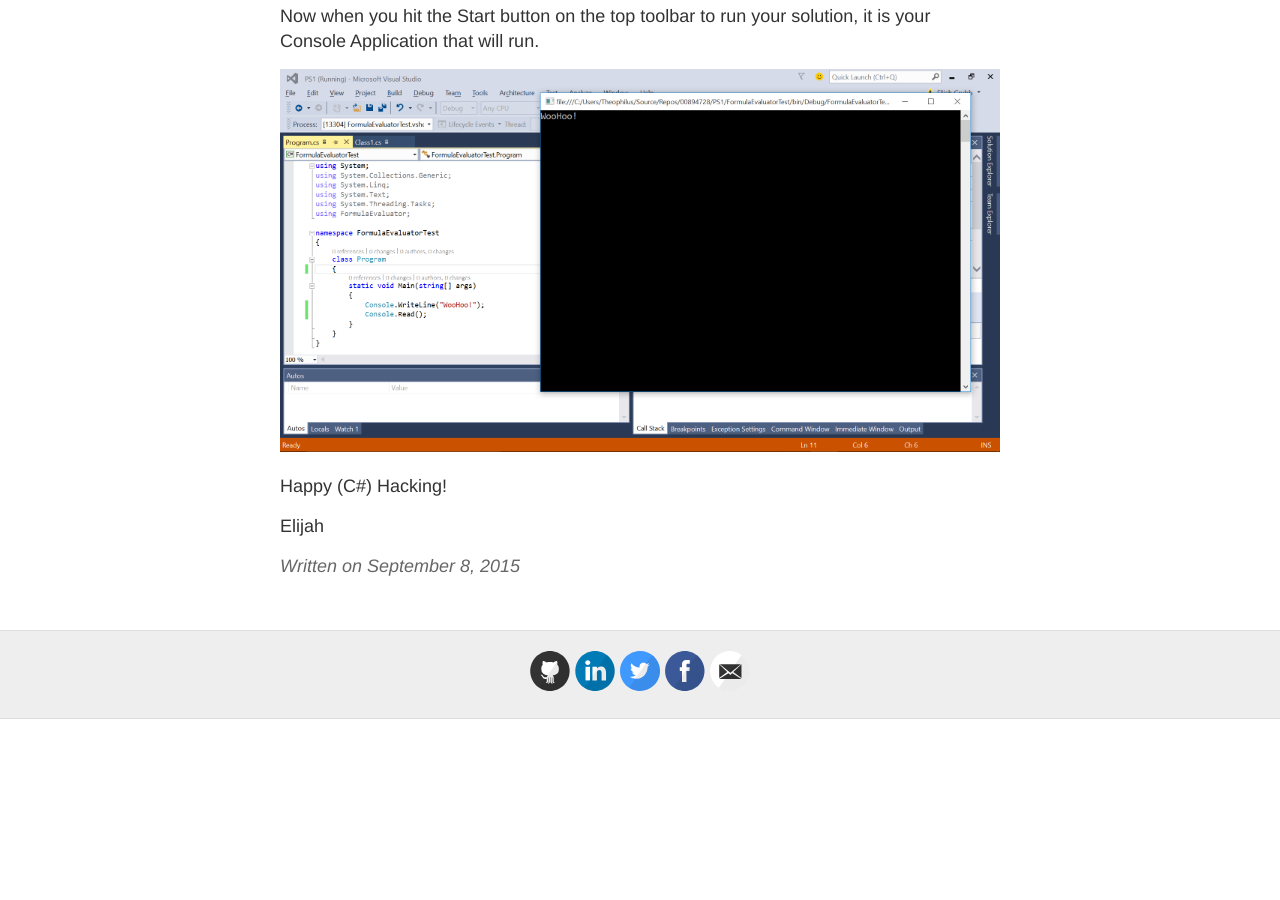
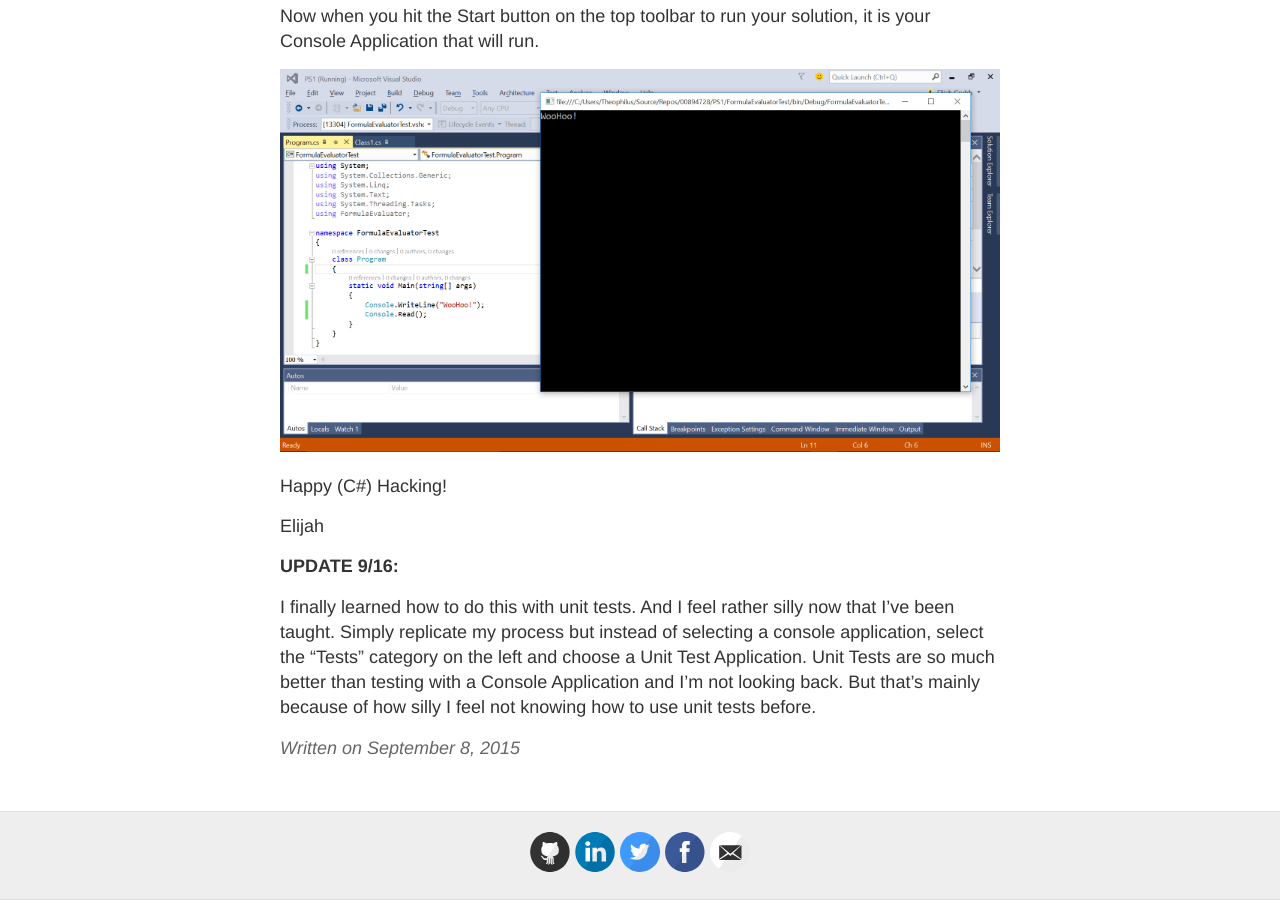
Before and after one commit to judgegrubb/judgegrubb.github.io, a Jekyll site: the page built from _posts/2015-9-8-Testing-Class-Libraries.md, in a window 1280 px wide and 900 px high, scrolled down 4457 px. Built offline with Jekyll 4.4.1, drawn with Linux system fonts in a browser that asks for light colours; Markdown is read by kramdown in place of the engine named in the settings; before the commit the page ends 5176 px from its top, so only the background shows below that.

Commit message:
Update 2015-9-8-Testing-Class-Libraries.md

```diff
--- a/_posts/2015-9-8-Testing-Class-Libraries.md
+++ b/_posts/2015-9-8-Testing-Class-Libraries.md
@@ -46,3 +46,7 @@ Now when you hit the Start button on the top toolbar to run your solution, it is
 Happy (C#) Hacking!
 
 Elijah
+
+**UPDATE 9/16:**
+
+I finally learned how to do this with unit tests. And I feel rather silly now that I've been taught. Simply replicate my process but instead of selecting a console application, select the "Tests" category on the left and choose a Unit Test Application. Unit Tests are so much better than testing with a Console Application and I'm not looking back. But that's mainly because of how silly I feel not knowing how to use unit tests before.
```
